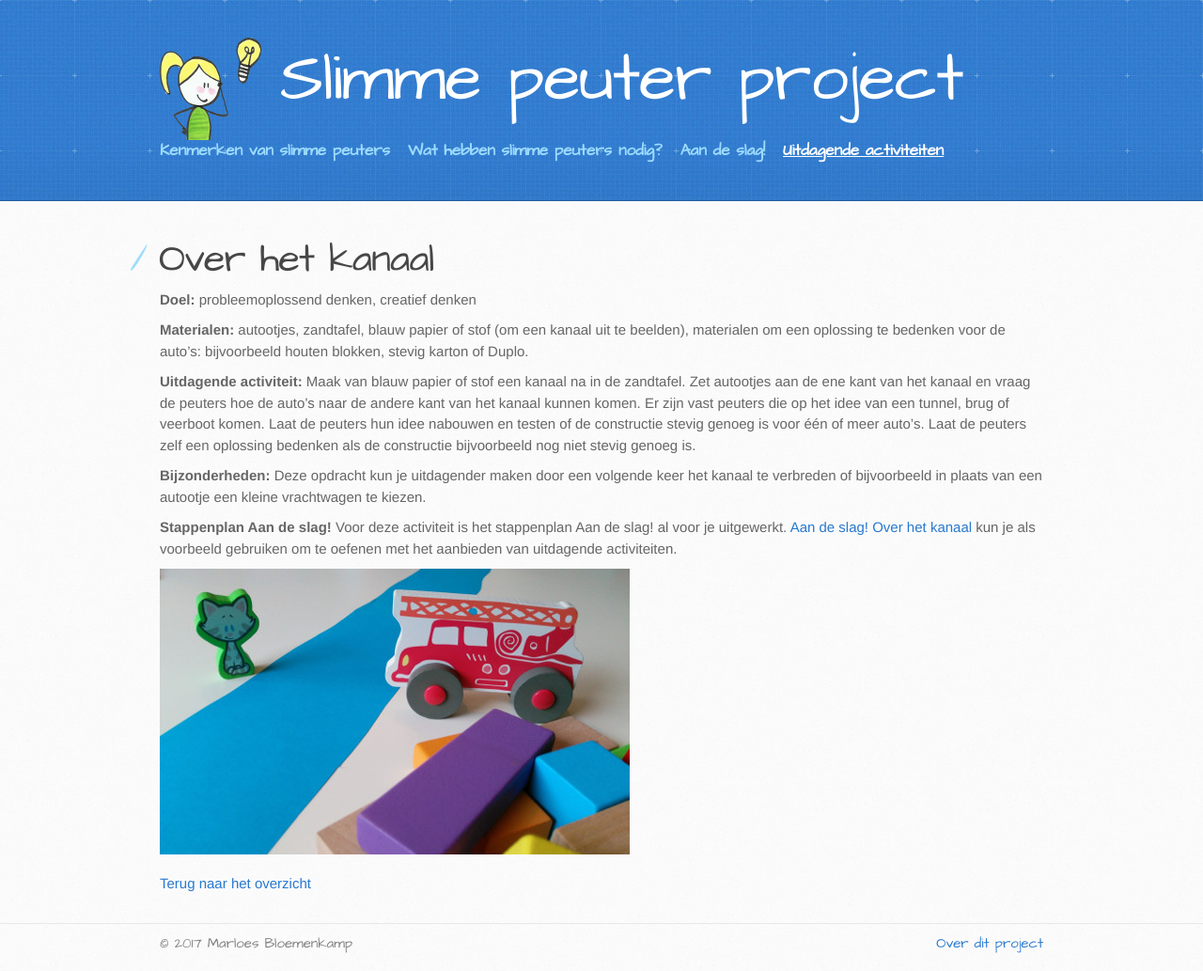
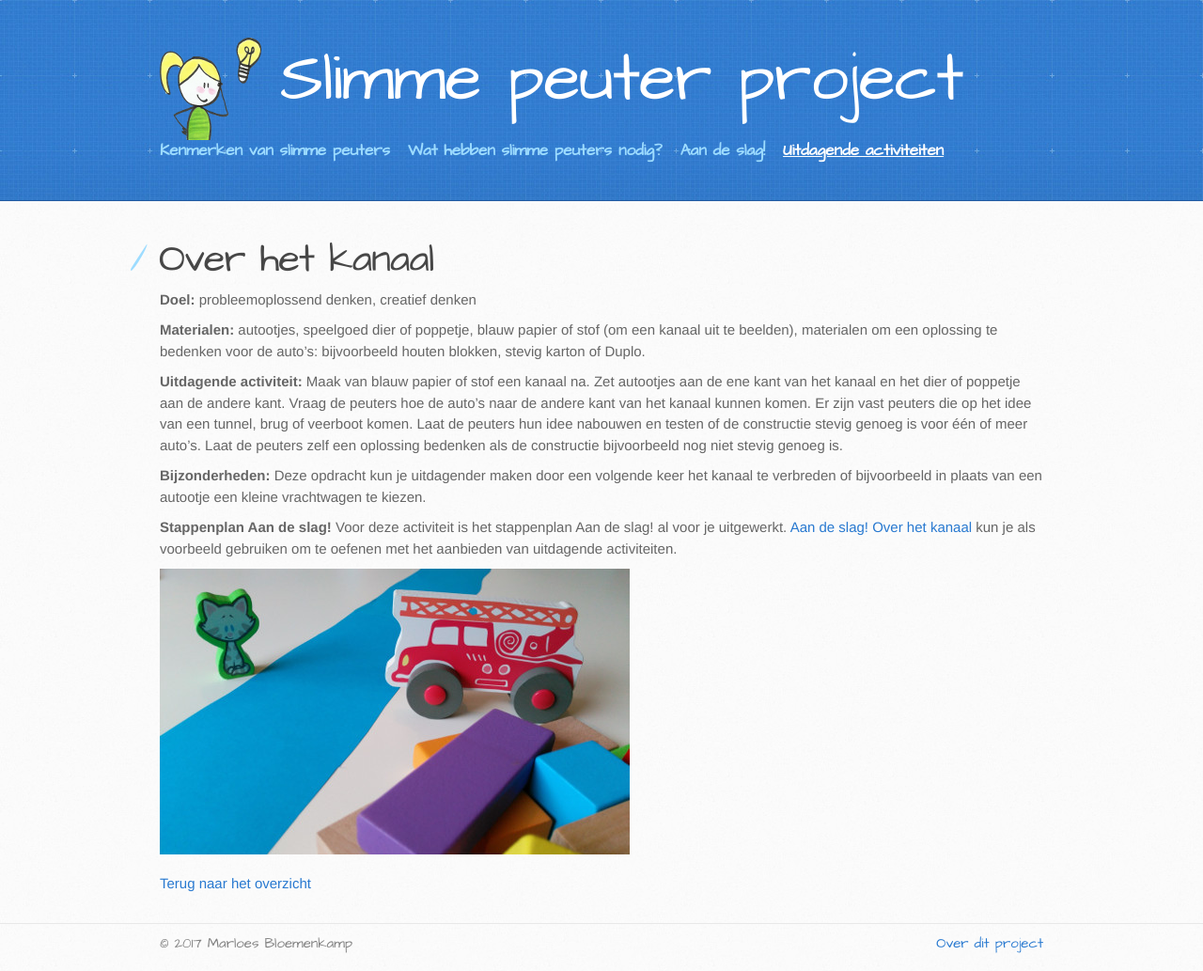
Before and after one commit to marloesbloemenkamp/marloesbloemenkamp.github.io, a Jekyll site: the page built from activiteiten/over_het_kanaal.md, in a window 1280 px wide. Shown: the whole page at 94% size. Built offline with Jekyll 4.4.1, drawn with Linux system fonts in a browser that asks for light colours.

Commit message:
aanpassing materialen

```diff
--- a/activiteiten/over_het_kanaal.md
+++ b/activiteiten/over_het_kanaal.md
@@ -15,11 +15,11 @@
 
 <p style="margin-top: 10px;"/>
 
-**Materialen:** autootjes, zandtafel, blauw papier of stof (om een kanaal uit te beelden), materialen om een oplossing te bedenken voor de auto’s: bijvoorbeeld houten blokken, stevig karton of Duplo.
+**Materialen:** autootjes, speelgoed dier of poppetje, blauw papier of stof (om een kanaal uit te beelden), materialen om een oplossing te bedenken voor de auto’s: bijvoorbeeld houten blokken, stevig karton of Duplo.
 
 <p style="margin-top: 10px;"/>
 
-**Uitdagende activiteit:** Maak van blauw papier of stof een kanaal na in de zandtafel. Zet autootjes aan de ene kant van het kanaal en vraag de peuters hoe de auto’s naar de andere kant van het kanaal kunnen komen. Er zijn vast peuters die op het idee van een tunnel, brug of veerboot komen. Laat de peuters hun idee nabouwen en testen of de constructie stevig genoeg is voor één of meer auto’s. Laat de peuters zelf een oplossing bedenken als de constructie bijvoorbeeld nog niet stevig genoeg is.
+**Uitdagende activiteit:** Maak van blauw papier of stof een kanaal na. Zet autootjes aan de ene kant van het kanaal en het dier of poppetje aan de andere kant. Vraag de peuters hoe de auto’s naar de andere kant van het kanaal kunnen komen. Er zijn vast peuters die op het idee van een tunnel, brug of veerboot komen. Laat de peuters hun idee nabouwen en testen of de constructie stevig genoeg is voor één of meer auto’s. Laat de peuters zelf een oplossing bedenken als de constructie bijvoorbeeld nog niet stevig genoeg is.
 
 <p style="margin-top: 10px;"/>
 
```
